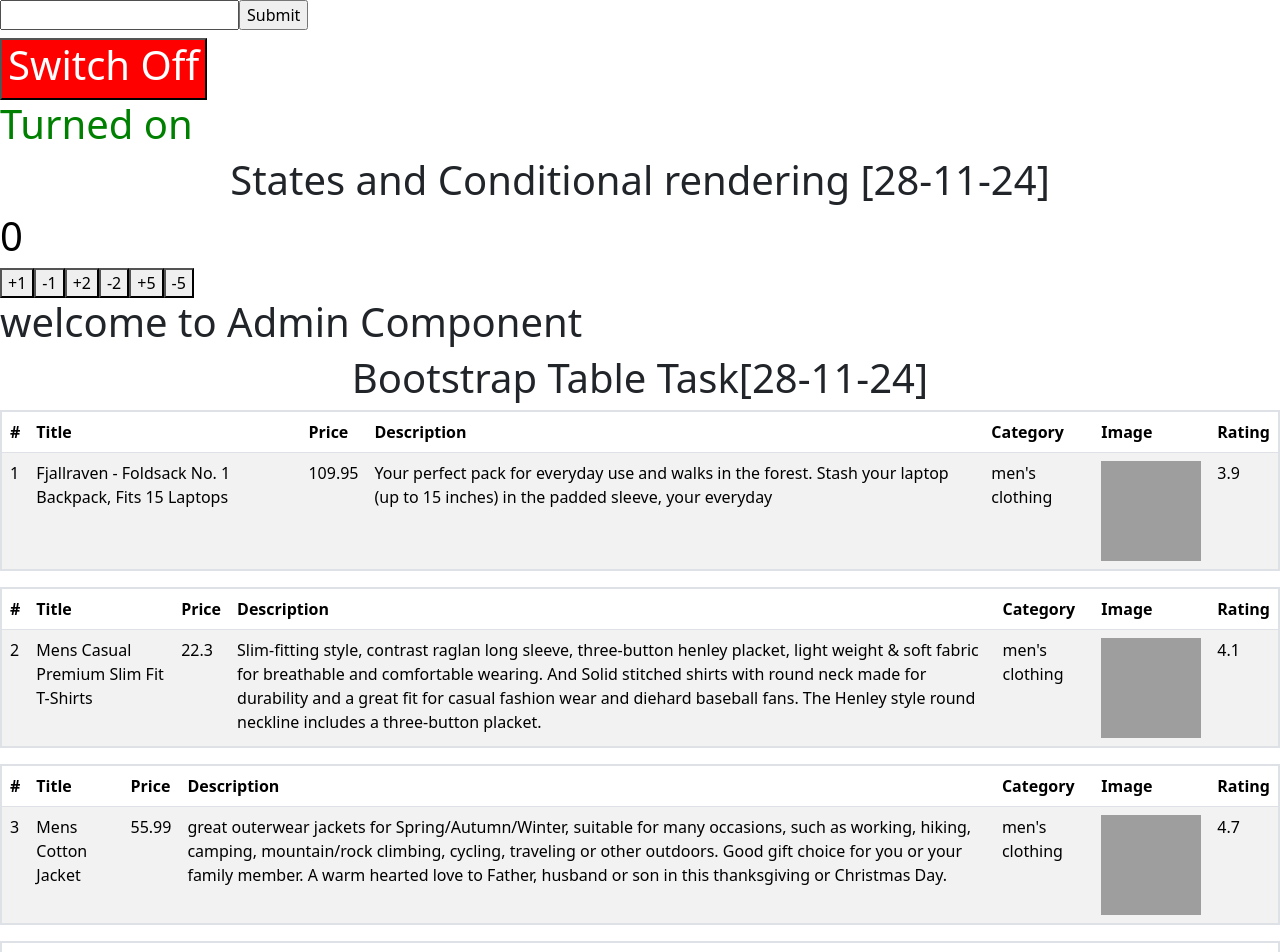
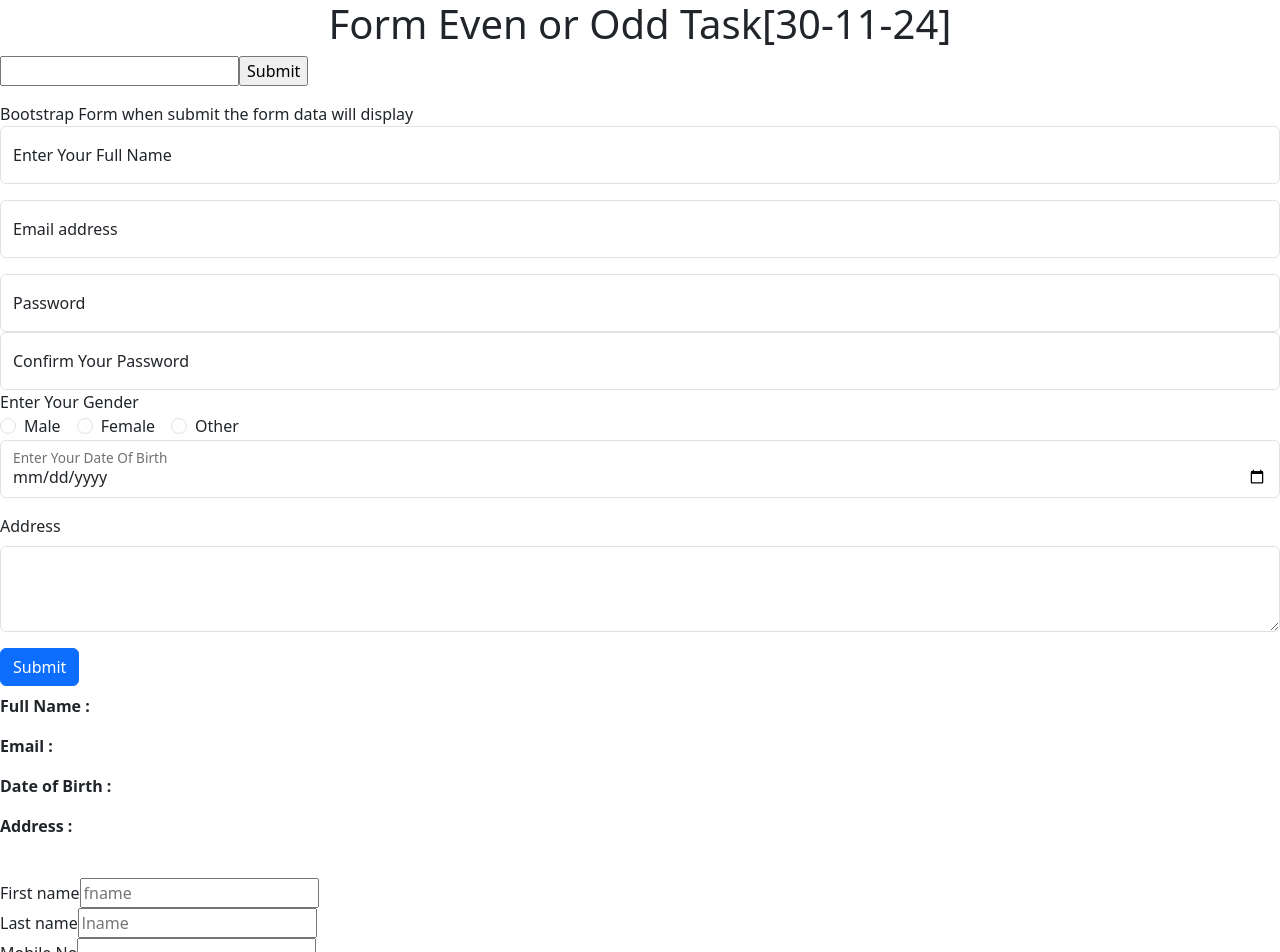
Before and after one commit to Vishnusodinapalli939/react_app1, a React (Create React App) app in the folder table/: page / in a window 1280 px wide. Shown: the top 952 px of the page. Built offline with nearby package versions, Linux system fonts and the light colour scheme; grey boxes are pictures that could not be loaded.

Commit message:
formsevents

```diff
--- /dev/null
+++ b/table/src/states/class/bsforms.jsx
@@ -0,0 +1,99 @@
+import React from "react";
+import Form from "react-bootstrap/Form";
+import FloatingLabel from 'react-bootstrap/FloatingLabel';
+import Col from 'react-bootstrap/Col';
+import Button from 'react-bootstrap/Button';
+class BsForm extends React.Component {
+    constructor(){
+        super();
+        this.state={fname:"",fname1:"",email:"",email1:"",dob:"",dob1:"",addr:"",add1:""}
+    }
+    handleChange=(e)=>{
+        const{name,value}=e.target
+        this.setState({[name]:value})
+    }
+    handleSubmit=(e)=>{
+        e.preventDefault();
+        this.setState({fname1:this.state.fname,email1:this.state.email,dob1:this.state.dob,add1:this.state.addr})
+        // this.setState({email1:this.state.email})
+        // this.setState({dob1:this.state.dob})
+        // this.setState({add1:this.state.add})
+    }
+  render() {
+    return (
+      <div >
+        <h style={{textAlign:"center"}}>Bootstrap Form when submit the form data will display</h>
+        <form onSubmit={this.handleSubmit}>
+         <FloatingLabel
+        controlId="floatingInput"
+        label="Enter Your Full Name"
+        className="mb-3"
+      >
+        <Form.Control type="text" placeholder="Jhon Doe" name="fname" onChange={this.handleChange}/>
+      </FloatingLabel>
+          <FloatingLabel
+        controlId="floatingInput"
+        label="Email address"
+        className="mb-3"
+      >
+        <Form.Control type="email" placeholder="name@example.com" name="email" onChange={this.handleChange}/>
+      </FloatingLabel>
+      <FloatingLabel controlId="floatingPassword" label="Password">
+        <Form.Control type="password" placeholder="Password" />
+      </FloatingLabel>
+      <FloatingLabel controlId="floatingPassword" label="Confirm Your Password">
+        <Form.Control type="password" placeholder="Password"  />
+      </FloatingLabel>
+
+      <label>Enter Your Gender</label><br/>
+
+      <Form.Check
+            inline
+            label="Male"
+            name="group1"
+            type="radio"
+
+          />
+      <Form.Check
+            inline
+            label="Female"
+            name="group1"
+            type="radio"
+
+          />
+          <Form.Check
+            inline
+            label="Other"
+            name="group1"
+            type="radio"
+
+          />
+           <FloatingLabel
+        controlId="floatingInput"
+        label="Enter Your Date Of Birth"
+        className="mb-3"
+      >
+        <Form.Control type="date" placeholder="01-01-2002" name="dob" onChange={this.handleChange}/>
+      </FloatingLabel>
+      <Form.Group className="mb-3" controlId="exampleForm.ControlTextarea1">
+        <Form.Label>Address</Form.Label>
+        <Form.Control as="textarea" rows={3} name="addr" onChange={this.handleChange} />
+      </Form.Group>
+      <Col xs="auto">
+          <Button type="submit" className="mb-2">
+            Submit
+          </Button>
+        </Col>
+        </form>
+        <div>
+            <p><b>Full Name :</b>{this.state.fname1}</p>
+            <p><b> Email :</b>{this.state.email1}</p>
+            <p><b>Date of Birth :</b>{this.state.dob1}</p>
+            <p><b> Address :</b>{this.state.add1}</p>
+
+        </div>
+      </div>
+    );
+  }
+}
+export default BsForm;
--- /dev/null
+++ b/table/src/states/class/form2.jsx
@@ -0,0 +1,35 @@
+import React, { Component } from "react";
+class Form extends Component{
+    constructor(){
+        super();
+        this.state={fname:"",output:"",lname:"",mobile:""}
+    }
+    handleChange=(e)=>{
+        console.log(e.target)
+        const {name,value}=e.target
+        this.setState({[name]:value})
+    }
+    handleSubmit=(e)=>{
+        e.preventDefault();
+        this.setState({output:this.state.fname+" "+this.state.lname+" "+this.state.mobile})
+    }
+    render(){
+        return(
+            <div>
+                <form onSubmit={this.handleSubmit}>
+                    <label for="fname">First name</label>
+                    <input type="text" name="fname" placeholder="fname" onChange={this.handleChange}/><br/>
+                    <label for="fname">Last name</label>
+                    <input type="text" name="lname" placeholder="lname" onChange={this.handleChange}/><br/>
+                    <label for="mobile">Mobile No</label>
+                    <input type="tel" name="mobile" onChange={this.handleChange}/><br/>
+
+                    <input type="submit"/>
+                </form>
+                {/* <p>{this.state.mobile}</p> */}
+                <h1>{this.state.output}</h1>
+            </div>
+        )
+    }
+}
+export default Form;
--- /dev/null
+++ b/table/src/states/class/formeven.jsx
@@ -0,0 +1,40 @@
+import React,{Component} from "react";
+class Even extends Component{
+    constructor(){
+        super();
+        this.state={val:"",output:"",out:""}
+    }
+    handleChange=(e)=>{
+        const value=e.target.value
+        const num=/[0-9]/
+        if(num.test(value)){
+            if(value%2===0){
+                this.setState({output:"even"})
+            }
+            else{
+                this.setState({output:"odd"})
+            }
+    }else{
+        this.setState({output:"Enter valid numbers"})
+    }
+
+    }
+    handleSubmit=(e)=>{
+        e.preventDefault();
+        this.setState({out:this.state.output})
+
+    }
+    render(){
+        return(
+            <div>
+                <h1 style={{textAlign:"center"}}>Form Even or Odd Task[30-11-24]</h1>
+                <form onSubmit={this.handleSubmit}>
+                    <input type="text" name="value" onChange={this.handleChange}/>
+                    <input type="submit"/>
+                </form>
+                <p>{this.state.out}</p>
+            </div>
+        )
+    }
+}
+export default Even;
--- a/table/src/states/class/toggle.jsx
+++ b/table/src/states/class/toggle.jsx
@@ -1,6 +1,9 @@
 import React ,{Component} from "react";
 import "./toggle.css"
 import SimpleForm from "./simpleform";
+import Form from "./form2";
+import BsForm from "./bsforms";
+import Even from "./formeven";
 class Toggle extends Component{
     constructor(){
         super();
@@ -12,6 +15,10 @@ class Toggle extends Component{
     render(){
         return(
             <div>
+                <Even/>
+                <BsForm/><br/>
+                <Form/>
+                <h1 style={{textAlign:"center"}}>[29-11-24]</h1>
                 <SimpleForm/>
                 <button onClick={this.ButtonTrue} className={this.state.isOn?"switchon":"switchoff"}>{this.state.isOn?<h1>Switch Off</h1>:<h1>switch On</h1>}</button>
                 <h1 onClick={this.ButtonTrue} className={this.state.isOn?"texton":"textoff"}>{this.state.isOn?<h1>Turned on</h1>:<h1>turned off</h1>}</h1>
```
